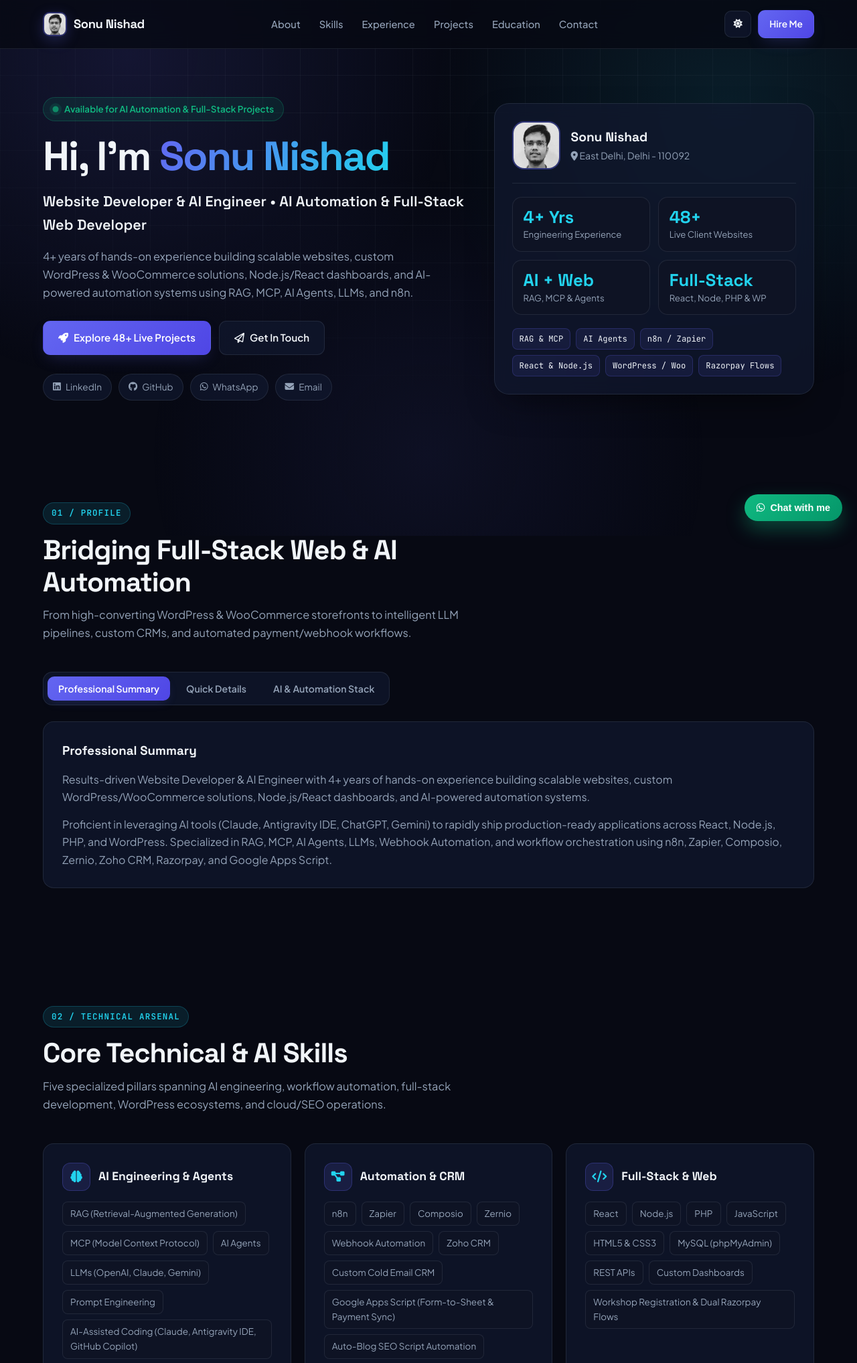
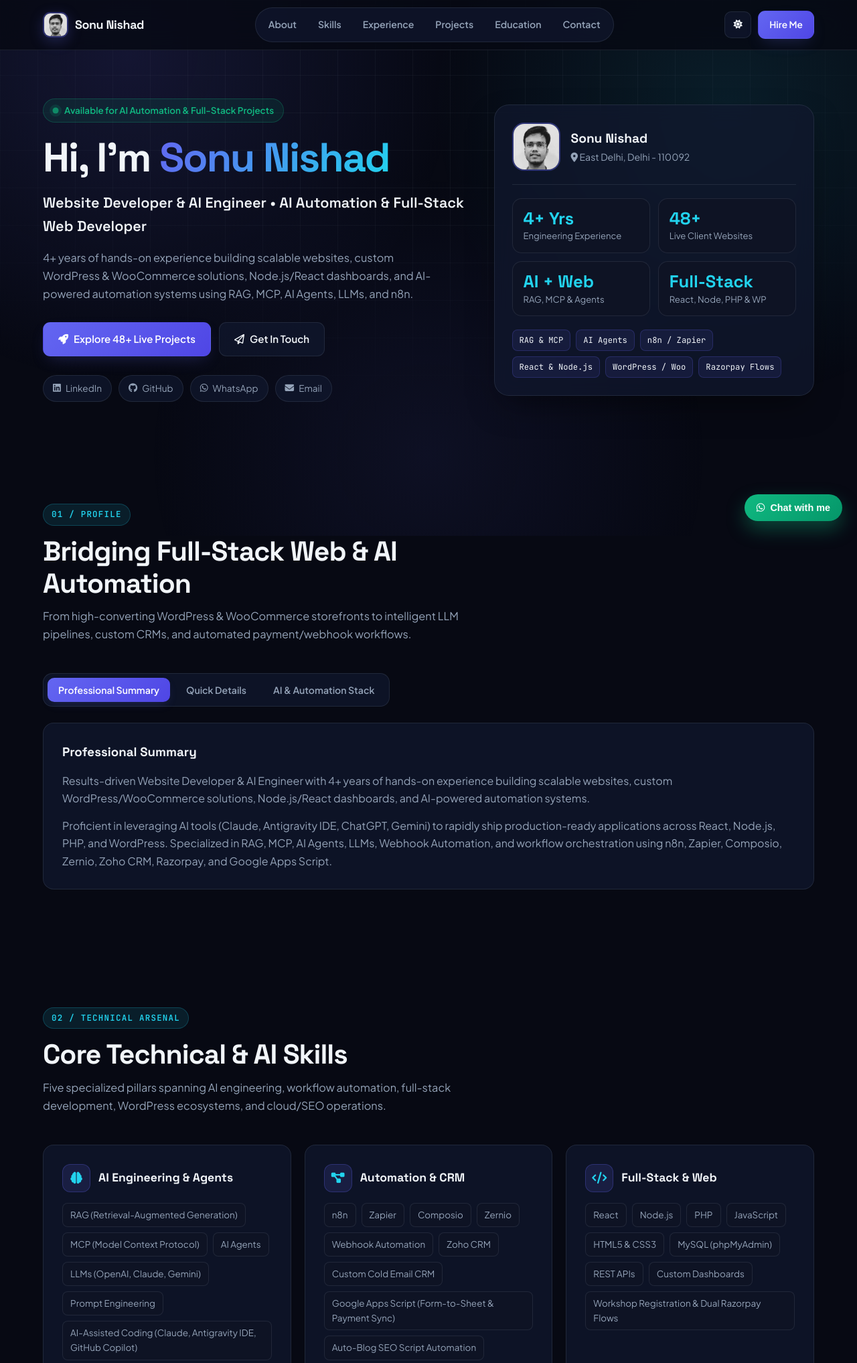
Before and after one commit to SonuDigrowfa/Sonu-Nishad, a PHP site: page / in a window 1280 px wide. Shown: the top 2035 px of the page at 67% size. Run offline with PHP 8.4, Linux system fonts and the light colour scheme.

Commit message:
Upgrade desktop pill navbar with scroll-spy and mobile drawer menu

```diff
--- a/assets/css/modern.css
+++ b/assets/css/modern.css
@@ -105,18 +105,23 @@ img {
 .navbar {
   position: sticky;
   top: 0;
-  z-index: 100;
+  z-index: 120;
   background: var(--nav-bg);
-  backdrop-filter: blur(14px);
-  -webkit-backdrop-filter: blur(14px);
+  backdrop-filter: blur(18px);
+  -webkit-backdrop-filter: blur(18px);
   border-bottom: 1px solid var(--border);
+  transition: box-shadow 0.25s ease, background-color 0.25s ease;
+}
+
+.navbar.scrolled {
+  box-shadow: 0 12px 32px -12px rgba(0, 0, 0, 0.45);
 }
 
 .nav-inner {
   display: flex;
   align-items: center;
   justify-content: space-between;
-  height: 72px;
+  height: 74px;
   gap: 16px;
 }
 
@@ -126,14 +131,15 @@ img {
   gap: 10px;
   font-family: var(--font-display);
   font-weight: 700;
-  font-size: 1.15rem;
+  font-size: 1.12rem;
   letter-spacing: -0.02em;
+  flex-shrink: 0;
 }
 
 .brand-mark {
-  width: 36px;
-  height: 36px;
-  border-radius: 10px;
+  width: 38px;
+  height: 38px;
+  border-radius: 11px;
   object-fit: cover;
   border: 2px solid var(--border-strong);
   box-shadow: 0 6px 20px var(--accent-glow);
@@ -142,26 +148,56 @@ img {
 .nav-links {
   display: flex;
   align-items: center;
-  gap: 28px;
+  gap: 4px;
   list-style: none;
+  padding: 5px;
+  border-radius: 999px;
+  background: var(--bg-card);
+  border: 1px solid var(--border);
 }
 
 .nav-links a {
-  font-size: 0.92rem;
-  font-weight: 500;
+  display: inline-flex;
+  align-items: center;
+  gap: 7px;
+  padding: 8px 14px;
+  border-radius: 999px;
+  font-size: 0.88rem;
+  font-weight: 600;
   color: var(--text-muted);
-  transition: color 0.2s ease;
+  transition: all 0.2s ease;
 }
 
-.nav-links a:hover,
+.nav-links a i {
+  display: none;
+  font-size: 0.85rem;
+  color: var(--accent-2);
+}
+
+.nav-links a:hover {
+  color: var(--text);
+  background: rgba(99, 102, 241, 0.1);
+}
+
 .nav-links a.active {
-  color: var(--text);
+  color: #fff;
+  background: linear-gradient(135deg, var(--accent), #4f46e5);
+  box-shadow: 0 6px 16px -6px var(--accent-glow);
+}
+
+.nav-links a.active i {
+  color: #fff;
+}
+
+.nav-mobile-footer {
+  display: none;
 }
 
 .nav-actions {
   display: flex;
   align-items: center;
   gap: 10px;
+  flex-shrink: 0;
 }
 
 .icon-btn {
--- a/assets/js/app.js
+++ b/assets/js/app.js
@@ -25,17 +25,53 @@
     });
   }
 
-  // Mobile Menu
+  // Mobile Menu & Scroll Effects
+  const navbar = document.querySelector('.navbar');
   const menuBtn = document.getElementById('mobile-menu-btn');
   const navLinks = document.getElementById('nav-links');
+
+  function setMenuOpen(open) {
+    if (!navLinks || !menuBtn) return;
+    navLinks.classList.toggle('open', open);
+    menuBtn.innerHTML = open
+      ? '<i class="fa-solid fa-xmark"></i>'
+      : '<i class="fa-solid fa-bars"></i>';
+    menuBtn.setAttribute('aria-expanded', String(open));
+  }
+
   if (menuBtn && navLinks) {
-    menuBtn.addEventListener('click', () => {
-      navLinks.classList.toggle('open');
+    menuBtn.addEventListener('click', (e) => {
+      e.stopPropagation();
+      setMenuOpen(!navLinks.classList.contains('open'));
     });
     navLinks.querySelectorAll('a').forEach((link) => {
-      link.addEventListener('click', () => navLinks.classList.remove('open'));
+      link.addEventListener('click', () => setMenuOpen(false));
+    });
+    document.addEventListener('click', (e) => {
+      if (navLinks.classList.contains('open') && !navLinks.contains(e.target) && !menuBtn.contains(e.target)) {
+        setMenuOpen(false);
+      }
     });
   }
+
+  // Scroll-spy & Navbar Shadow
+  const sections = document.querySelectorAll('main section[id]');
+  const navAnchors = document.querySelectorAll('.nav-links a[href^="#"]');
+  function onScroll() {
+    if (navbar) navbar.classList.toggle('scrolled', window.scrollY > 12);
+    if (!sections.length || !navAnchors.length) return;
+    let current = '';
+    sections.forEach((sec) => {
+      if (window.scrollY >= sec.offsetTop - 130) {
+        current = sec.id;
+      }
+    });
+    navAnchors.forEach((a) => {
+      a.classList.toggle('active', a.getAttribute('href') === `#${current}`);
+    });
+  }
+  window.addEventListener('scroll', onScroll, { passive: true });
+  onScroll();
 
   // Floating Chat Popover
   const chatFab = document.getElementById('chat-fab');
--- a/index.html
+++ b/index.html
@@ -25,12 +25,20 @@
       </a>
 
       <ul class="nav-links" id="nav-links">
-        <li><a href="#about">About</a></li>
-        <li><a href="#skills">Skills</a></li>
-        <li><a href="#experience">Experience</a></li>
-        <li><a href="#projects">Projects</a></li>
-        <li><a href="#education">Education</a></li>
-        <li><a href="#contact">Contact</a></li>
+        <li><a href="#about"><i class="fa-solid fa-user"></i> About</a></li>
+        <li><a href="#skills"><i class="fa-solid fa-microchip"></i> Skills</a></li>
+        <li><a href="#experience"><i class="fa-solid fa-briefcase"></i> Experience</a></li>
+        <li><a href="#projects"><i class="fa-solid fa-layer-group"></i> Projects</a></li>
+        <li><a href="#education"><i class="fa-solid fa-graduation-cap"></i> Education</a></li>
+        <li><a href="#contact"><i class="fa-solid fa-paper-plane"></i> Contact</a></li>
+        <li class="nav-mobile-footer">
+          <a href="#contact" class="btn btn-primary btn-sm" style="color:#fff; justify-content:center;">
+            <i class="fa-solid fa-bolt" style="display:inline-block;color:#fff;"></i> Hire Me
+          </a>
+          <a href="https://wa.me/919716500069" target="_blank" rel="noopener noreferrer" class="btn btn-outline btn-sm" style="justify-content:center;">
+            <i class="fa-brands fa-whatsapp" style="display:inline-block;"></i> WhatsApp
+          </a>
+        </li>
       </ul>
 
       <div class="nav-actions">
```
Also changed, not shown: other parts of assets/css/modern.css (+43 -15 lines), project/index.html (+13 -5 lines).
